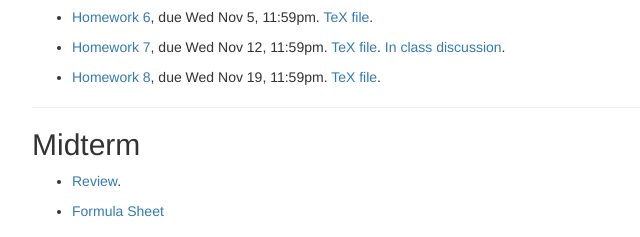
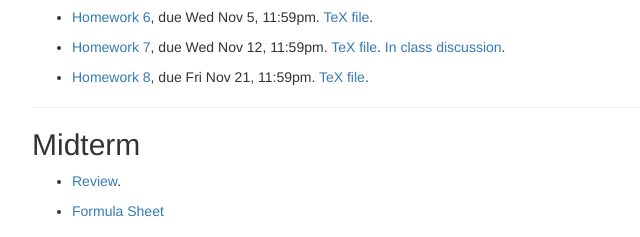
Before and after one commit to jeswheel/4450_f25, a plain HTML site: page index.html in a window 1280 px wide. Shown: the part 947-1184 px from the top of the page, 153-793 px from the left. Drawn offline with nearby package versions, Linux system fonts and the light colour scheme; some packages are replaced by stand-ins of ours.

Commit message:
Updated HW8 due date

```diff
--- a/index.html
+++ b/index.html
@@ -434,7 +434,7 @@ before submitting homework.</p>
 <a href="hw06/hw06.tex">TeX file</a>.</p></li>
 <li><p><a href="hw07/hw07.pdf">Homework 7</a>, due Wed Nov 12, 11:59pm.
 <a href="hw07/hw07.tex">TeX file</a>. <a href="hw07/hw7discussion.pdf">In class discussion</a>.</p></li>
-<li><p><a href="hw08/hw08.pdf">Homework 8</a>, due Wed Nov 19, 11:59pm.
+<li><p><a href="hw08/hw08.pdf">Homework 8</a>, due Fri Nov 21, 11:59pm.
 <a href="hw08/hw08.tex">TeX file</a>.</p></li>
 </ul>
 <!---
```
Also changed, not shown: 1 other file.
